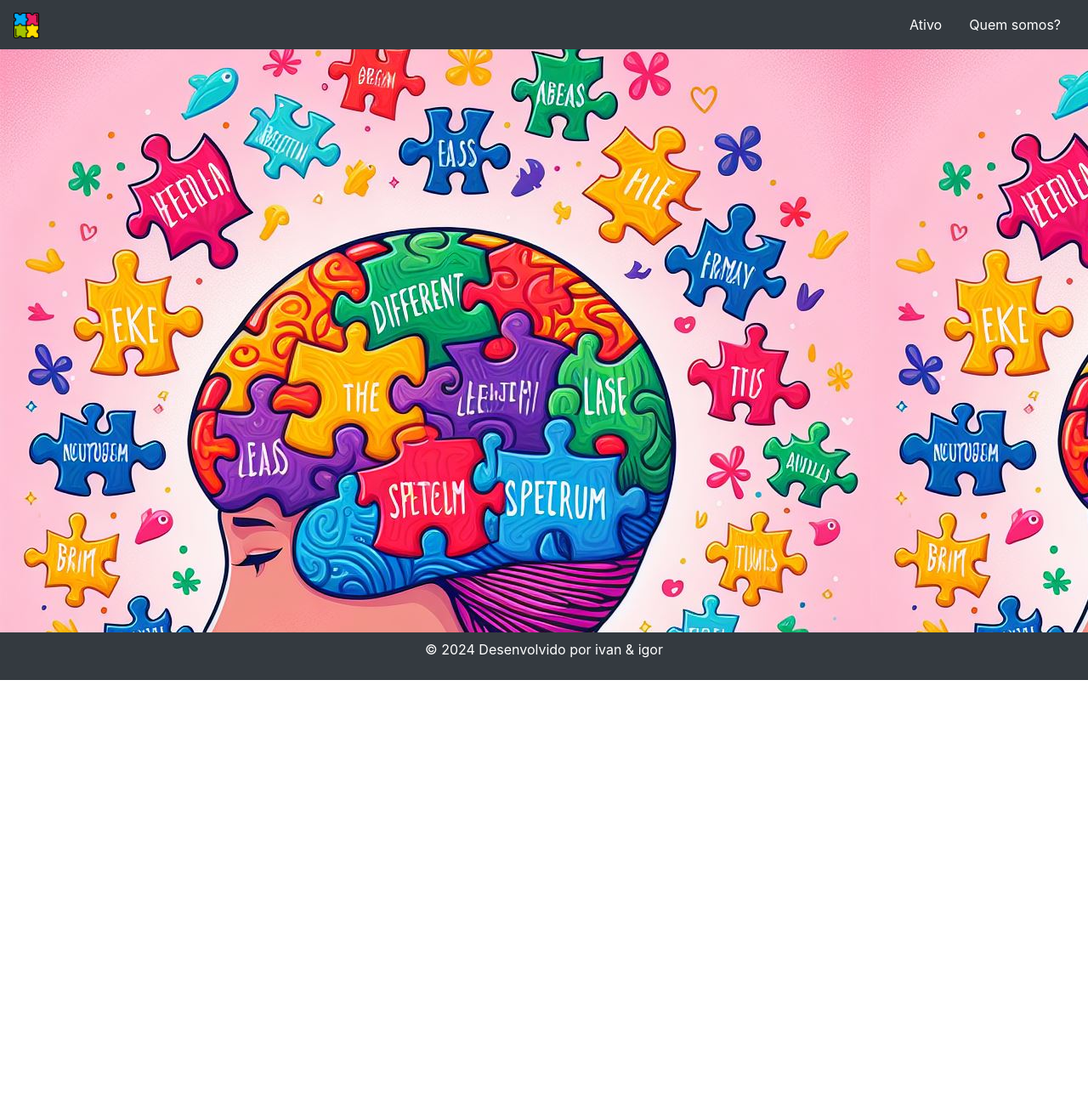
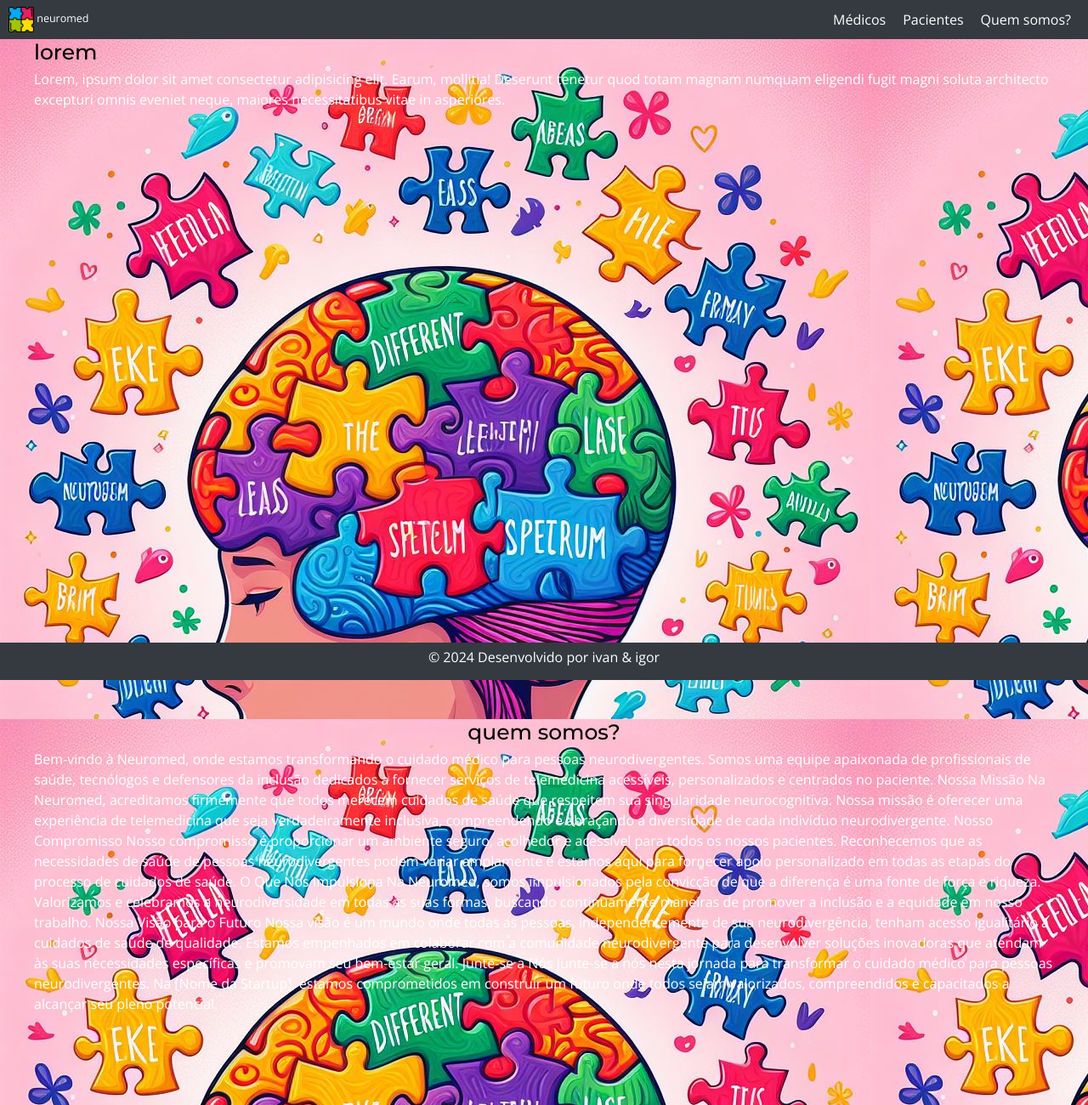
Before and after one commit to ivanlfsilva/jogo-pedagogico, a plain HTML site: page index.html in a window 1280 px wide. Shown: the top 1300 px of the page at 85% size. Before the commit the page ends 800 px from the top, so only its background shows below. Drawn offline with nearby package versions, Linux system fonts and the light colour scheme.

Commit message:
atualizando landing page

```diff
--- /dev/null
+++ b/assets/css/style.css
@@ -0,0 +1,52 @@
+:root {
+    --primary-color: #000000;
+    --white-color: #ffffff;
+}
+
+* {
+    margin: 0;
+    padding: 0;
+
+}
+
+body {
+    font-family: 'Open Sans', 'sans-serif';
+    font-size: 1.6rem;
+    color: var(--primary-color);
+}
+
+html {
+    font-size: 62.5%;
+}
+
+/* h1,
+h2,
+h3,
+h4,
+h5,
+h6 {
+
+} */
+h1 {
+    font-family: 'Montserrat', 'sans-serif';
+}
+
+a,
+p {
+    text-decoration: none;
+    color: white;
+}
+
+.main-bg {
+    background-image: url('../img/back-ground.jpeg');
+
+}
+
+.main-content {
+    max-width: 1200px;
+    margin: 0 auto;
+}
+
+.section {
+    min-height: 100vh;
+}
--- a/index.html
+++ b/index.html
@@ -1,5 +1,5 @@
 <!DOCTYPE html>
-<html lang="en">
+<html lang="pt-BR">
 
 <head>
     <meta charset="UTF-8">
@@ -10,27 +10,86 @@
     <script src="https://stackpath.bootstrapcdn.com/bootstrap/4.1.3/js/bootstrap.min.js"
         integrity="sha384-ChfqqxuZUCnJSK3+MXmPNIyE6ZbWh2IMqE241rYiqJxyMiZ6OW/JmZQ5stwEULTy"
         crossorigin="anonymous"></script>
-    <link rel="stylesheet" href="style.css">
+    <link rel="preconnect" href="https://fonts.googleapis.com">
+    <link rel="preconnect" href="https://fonts.gstatic.com" crossorigin>
+    <link
+        href="https://fonts.googleapis.com/css2?family=Montserrat:ital,wght@0,100..900;1,100..900&family=Open+Sans:ital,wght@0,300..800;1,300..800&display=swap"
+        rel="stylesheet">
+    <link rel="stylesheet" href="./assets/css/style.css">
 </head>
 
 <body>
     <nav class="navbar navbar-dark bg-dark">
         <a class="navbar-brand" href="#">
-            <img src="./assets/autismo.png" width="30" height="30" alt="">
+            <img src="./assets/img/autismo.png" width="30" height="30" alt="">
+            neuromed
         </a>
         <ul class="nav justify-content-end light">
             <li class="nav-item">
-                <a class="nav-link active" href="#">Ativo</a>
+                <a class="nav-link active" href="#">Médicos</a>
             </li>
             <li class="nav-item">
-                <a class="nav-link" href="#">Quem somos?</a>
+                <a class="nav-link" href="#">Pacientes</a>
+            </li>
+            <li class="nav-item">
+                <a class="nav-link" href="#quem-somos">Quem somos?</a>
             </li>
         </ul>
     </nav>
 
+    <section class="main-bg section">
+        <div class="main-content">
+            <h1>lorem</h1>
+            <p>Lorem, ipsum dolor sit amet consectetur adipisicing elit. Earum, mollitia! Deserunt tenetur quod totam
+                magnam numquam eligendi fugit magni soluta architecto excepturi omnis eveniet neque, maiores
+                necessitatibus vitae in asperiores.</p>
+        </div>
+    </section>
+
+    <section class="section main-bg" id="quem-somos">
+        <div class="main-content">
+        <h1 class="text-center">quem somos?</h1>
+        <p>Bem-vindo à Neuromed, onde estamos transformando o cuidado médico para pessoas
+            neurodivergentes.
+            Somos uma equipe apaixonada de profissionais de saúde, tecnólogos e defensores da inclusão dedicados a
+            fornecer serviços de telemedicina acessíveis, personalizados e centrados no paciente.
+
+            Nossa Missão
+
+            Na Neuromed, acreditamos firmemente que todos merecem cuidados de saúde que respeitem sua
+            singularidade neurocognitiva. Nossa missão é oferecer uma experiência de telemedicina que seja
+            verdadeiramente inclusiva, compreendendo e abraçando a diversidade de cada indivíduo neurodivergente.
+
+            Nosso Compromisso
+
+            Nosso compromisso é proporcionar um ambiente seguro, acolhedor e acessível para todos os nossos pacientes.
+            Reconhecemos que as necessidades de saúde de pessoas neurodivergentes podem variar amplamente e estamos aqui
+            para fornecer apoio personalizado em todas as etapas do processo de cuidados de saúde.
+
+            O Que Nos Impulsiona
+
+            Na Neuromed, somos impulsionados pela convicção de que a diferença é uma fonte de força e riqueza.
+            Valorizamos e celebramos a neurodiversidade em todas as suas formas, buscando continuamente maneiras de
+            promover a inclusão e a equidade em nosso trabalho.
+
+            Nossa Visão para o Futuro
+
+            Nossa visão é um mundo onde todas as pessoas, independentemente de sua neurodivergência, tenham acesso
+            igualitário a cuidados de saúde de qualidade. Estamos empenhados em colaborar com a comunidade
+            neurodivergente para desenvolver soluções inovadoras que atendam às suas necessidades específicas e promovam
+            seu bem-estar geral.
+
+            Junte-se a Nós
+
+            Junte-se a nós nesta jornada para transformar o cuidado médico para pessoas neurodivergentes. Na [Nome da
+            Startup], estamos comprometidos em construir um futuro onde todos sejam valorizados, compreendidos e
+            capacitados a alcançar seu pleno potencial.</p>
+        </div>
+    </section>
+
     <footer>
         <nav class="navbar fixed-bottom navbar-dark bg-dark">
-           <p class="mx-auto cl-light">© 2024 Desenvolvido por ivan & igor</p>
+            <p class="mx-auto cl-light">© 2024 Desenvolvido por ivan & igor</p>
         </nav>
     </footer>
 </body>
--- a/style.css
+++ /dev/null
@@ -1,23 +0,0 @@
-*,
-*:after,
-*:before {
-    margin: 0;
-    padding: 0;
-    box-sizing: border-box;
-    text-decoration: none;
-}
-
-body {
-    font-size: 100%;
-    list-style-type: none;
-    background-image: url(./assets/back-ground.jpeg);
-    background-size: inherit;
-}
-
-a {
-    text-decoration: none;
-    color: white;
-}
-p{
-    color: white;
-}
```
Also changed, not shown: assets/img/autismo.png (renamed from assets/autismo.png), assets/img/back-ground.jpeg (renamed from assets/back-ground.jpeg), assets/img/polka-dots.svg (added), assets/js/script.js (added), 2 other files.
